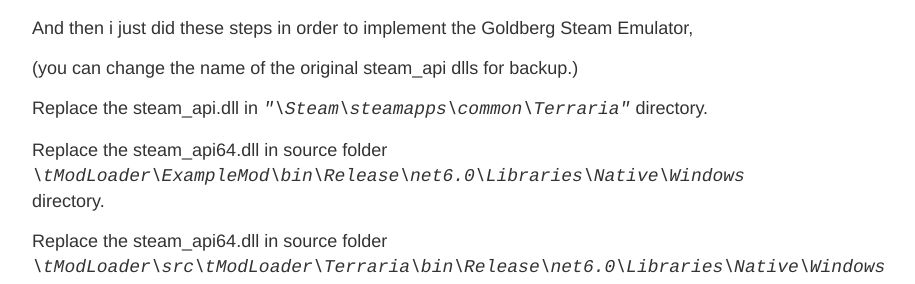
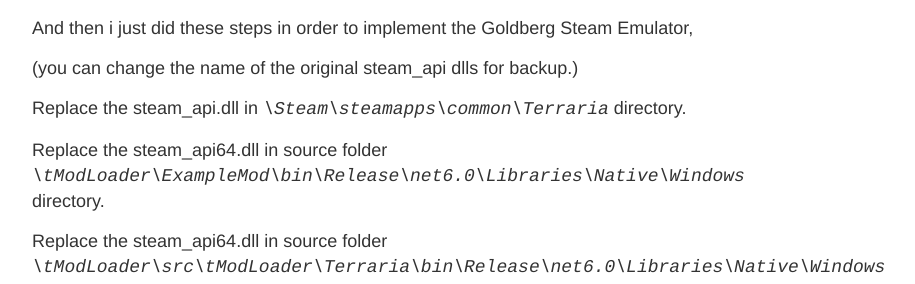
Before and after one commit to AnomaliesGentoolman/AnomaliesGentoolman.github.io, a Jekyll site: the page built from _posts/2024-2-7-compiled-terraria.md, in a window 1280 px wide and 900 px high, scrolled down 1971 px. Shown: the part 161-445 px from the top of the window, without its empty margins (248-1163 px from the left). Built offline with Jekyll 4.4.1, drawn with Linux system fonts in a browser that asks for light colours.

```diff
--- a/_posts/2024-2-7-compiled-terraria.md
+++ b/_posts/2024-2-7-compiled-terraria.md
@@ -58,7 +58,7 @@ And then i just did these steps in order to implement the Goldberg Steam Emulato
 
 (you can change the name of the original steam_api dlls for backup.)
 
-Replace the steam_api.dll in *``"\Steam\steamapps\common\Terraria"``* directory.
+Replace the steam_api.dll in *``\Steam\steamapps\common\Terraria``* directory.
 
 Replace the steam_api64.dll in source folder *``\tModLoader\ExampleMod\bin\Release\net6.0\Libraries\Native\Windows``* directory.
 
```
